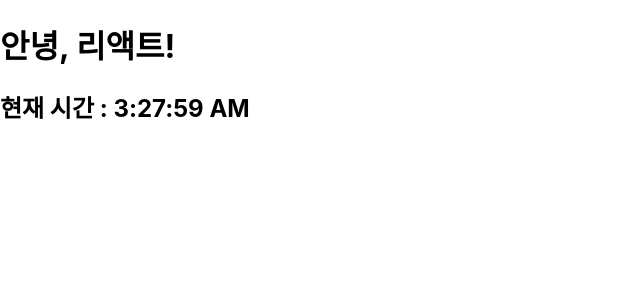
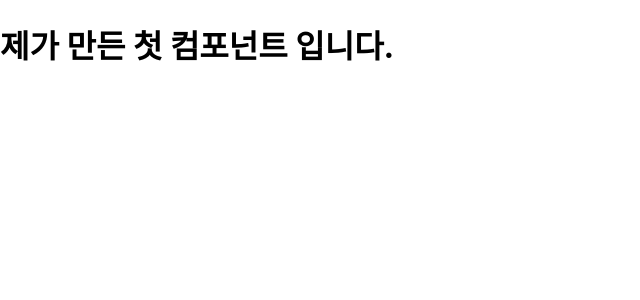
Before and after one commit to itdanja/ezen_web_2022_webapp_spring, a React (Create React App) app in the folder src/main/frontend/: page / in a window 1280 px wide. Shown: the top 300 px of the page, without its empty margins (0-640 px from the left). Built offline with nearby package versions, Linux system fonts and the light colour scheme.

Commit message:
day76 5장 컴포넌트

```diff
--- /dev/null
+++ b/src/main/frontend/src/chapter5/Comment.jsx
@@ -0,0 +1,20 @@
+// 컴포넌트 만들기
+// 1. 컴포넌트 이름은 첫글자가 대문자 시작
+    // 1. 파일명과 컴포넌트 이름 동일하게
+    // Comment.jsx == function Comment(){}
+// 2. 준비물
+    // 1. 상단 : import React from 'react'
+    // 2. 하단 : export default 컴포넌트명
+// 3. 컴포넌트 = 함수
+    // 1. 입력 : props [ 매개변수 = 속성객체 ]
+    // 2. 출력 : return [ 엘리먼트 = 가상 DOM ]
+// 1.
+import React from 'react'
+// 2.
+function Comment( props ){
+    return(
+        <div><h1>제가 만든 첫 컴포넌트 입니다.</h1></div>
+    )
+}
+// 3.
+export default Comment
--- /dev/null
+++ b/src/main/frontend/src/chapter5/CommentList.jsx
@@ -0,0 +1,8 @@
+import React from 'react'
+import Comment from './Comment'
+function CommentList( props ){
+    return(
+        <div> <Comment /> </div>
+    );
+}
+export default CommentList
--- a/src/main/frontend/src/index.js
+++ b/src/main/frontend/src/index.js
@@ -7,6 +7,7 @@ import reportWebVitals from './reportWebVitals';
 // 1. 사용할 컴포넌트 호출 [ import 컴포넌트명 from 파일명 ]
 import Library from './chapter3/Library'
 import Clock from './chapter4/Clock'
+import CommentList from './chapter5/CommentList'
 
 // 2. Dom 컨테이너 [ public-> index.html 안에 있는 태그 ]
 const root = ReactDOM.createRoot(document.getElementById('root'));
@@ -28,13 +29,20 @@ const root = ReactDOM.createRoot(document.getElementById('root'));
 // 3. [ Clock 컴포넌트를 root 에 렌더링 ]
     // 1. setInterval 1초마다 렌더링
         //setInterval( (인수) => { 실행문 } , 밀리초 )
-     setInterval( () => {
+//     setInterval( () => {
+//            root.render(
+//              <React.StrictMode>
+//                <Clock />
+//              </React.StrictMode>
+//            );
+//      } , 1000 );
+
+// 4.
             root.render(
               <React.StrictMode>
-                <Clock />
+                <CommentList />
               </React.StrictMode>
             );
-      } , 1000 );
 
 
 
```
Also changed, not shown: src/main/frontend/src/chapter5/ex1.jsx (added, +39 -0 lines), 1 other file (tests, documents, lock files or other folders).
